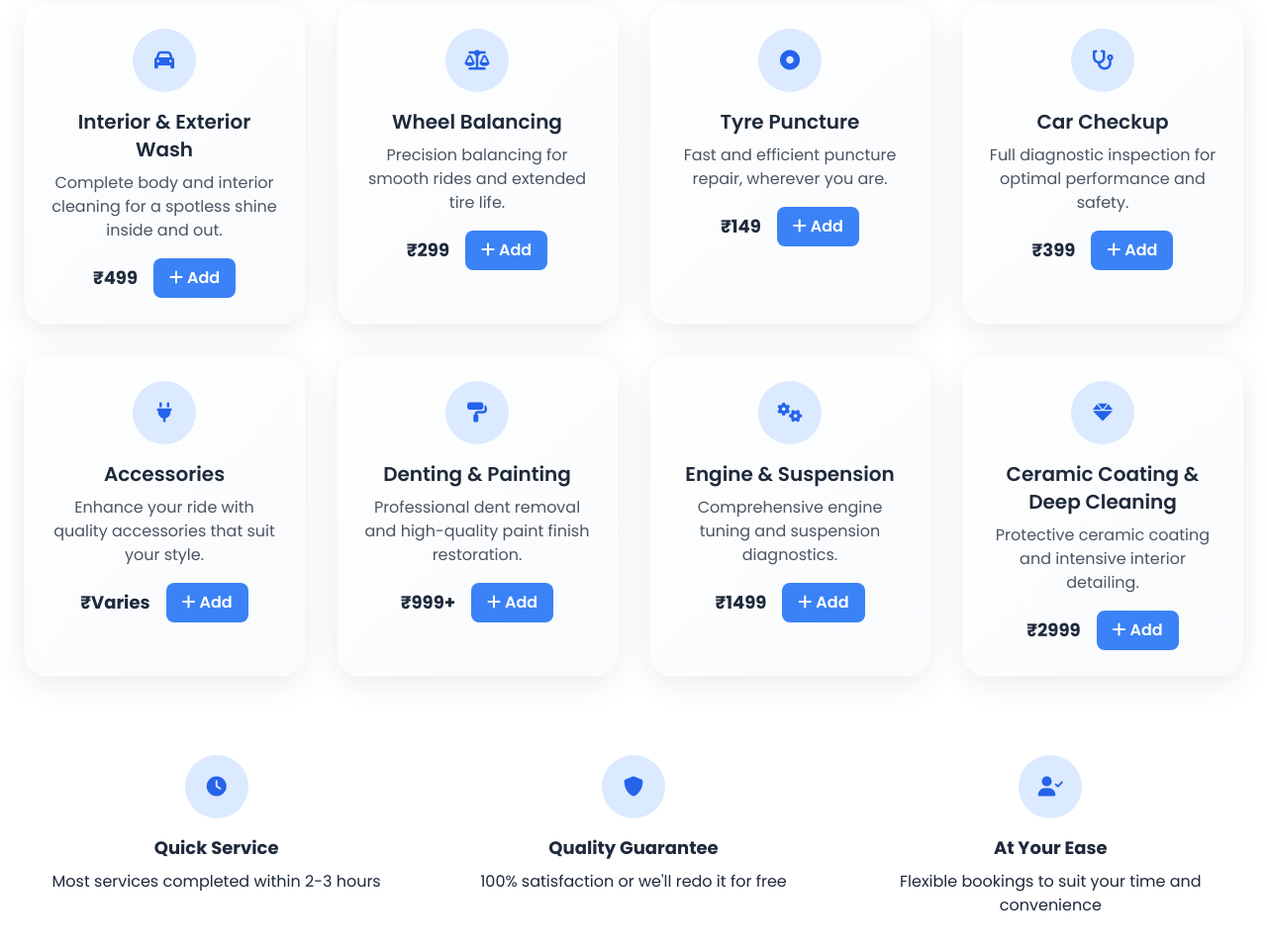
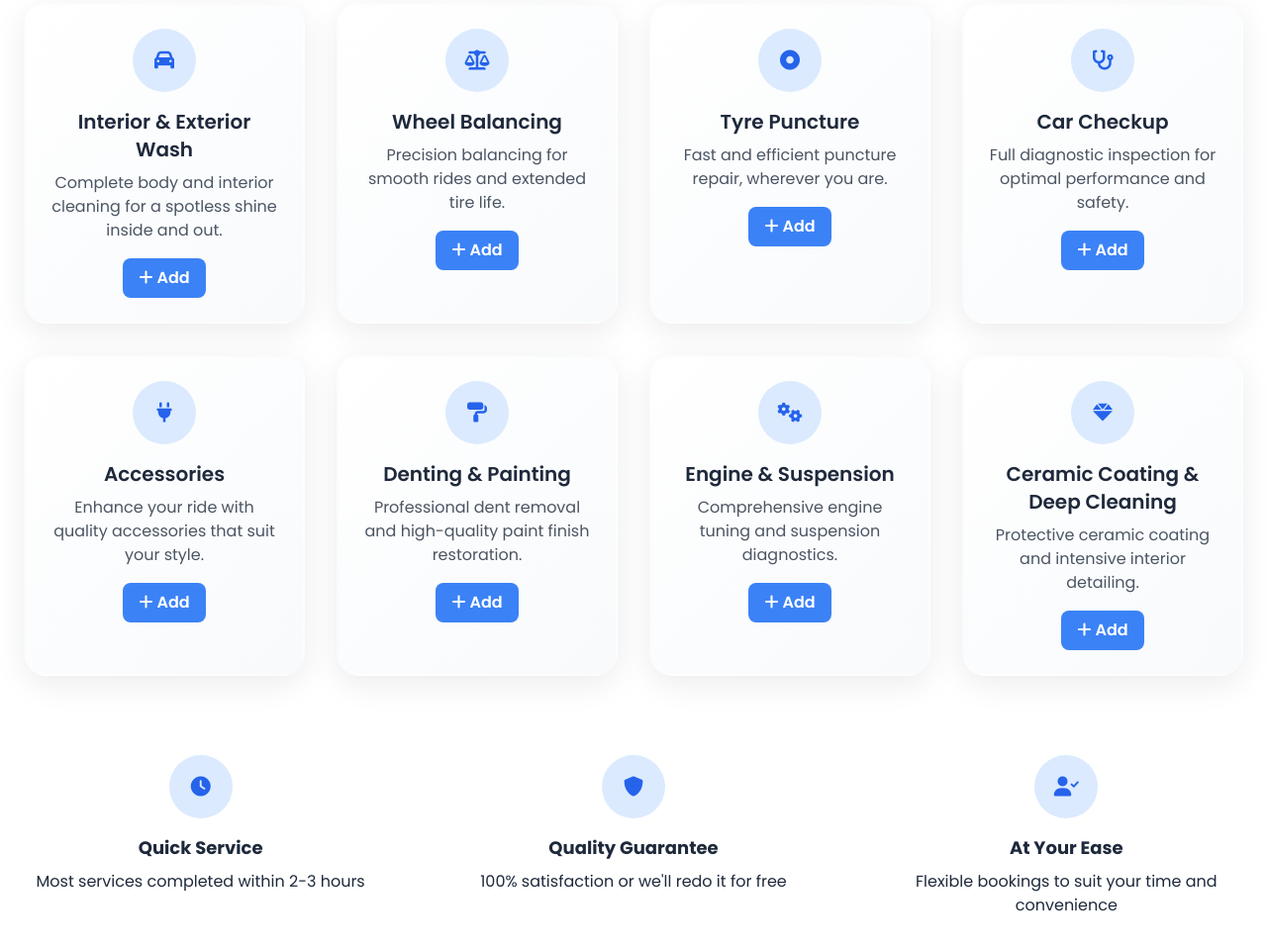
Before and after one commit to ParthBhut69/DriveConnect-Copy, a website: page index.html in a window 1280 px wide. Shown: the part 1720-2680 px from the top of the page at 99% size. Drawn offline with nearby package versions, Linux system fonts and the light colour scheme.

Commit message:
Update index.html
updated the code

```diff
--- a/index.html
+++ b/index.html
@@ -910,7 +910,7 @@ header#home .w-full.md\:w-1\/2 {
           <!-- Car Model -->
           <div>
             <label class="block text-sm font-medium text-slate-700 mb-2">
-              <i class="fas fa-cog text-blue-600 mr-2"></i>Car Model
+              <i class="fas fa-cog text-blue-600 mr-2"></i>Car Type
             </label>
              <select required class="w-full text-base px-4 py-3 border border-gray-300 rounded-lg bg-white/80 focus:ring-2 focus:ring-blue-500 focus:outline-none">
               <option value="">Select car type</option>
@@ -1017,7 +1017,6 @@ header#home .w-full.md\:w-1\/2 {
 </section>
 
 
-
 <!-- Services -->
 <section id="services" class="py-20 bg-white relative overflow-hidden">
   <div class="max-w-7xl mx-auto px-6 text-center relative z-10">
@@ -1036,7 +1035,6 @@ header#home .w-full.md\:w-1\/2 {
         <h3 class="text-xl font-semibold mb-2 group-hover:text-blue-600">Interior & Exterior Wash</h3>
         <p class="text-gray-600 mb-4">Complete body and interior cleaning for a spotless shine inside and out.</p>
         <div class="flex justify-center items-center gap-4 w-full">
-          <span class="text-lg font-bold text-slate-800">₹499</span>
           <button class="add-to-cart-btn"><i class="fas fa-plus mr-1"></i>Add</button>
         </div>
       </div>
@@ -1049,12 +1047,9 @@ header#home .w-full.md\:w-1\/2 {
         <h3 class="text-xl font-semibold mb-2 group-hover:text-blue-600">Wheel Balancing</h3>
         <p class="text-gray-600 mb-4">Precision balancing for smooth rides and extended tire life.</p>
         <div class="flex justify-center items-center gap-4 w-full">
-          <span class="text-lg font-bold text-slate-800">₹299</span>
           <button class="add-to-cart-btn"><i class="fas fa-plus mr-1"></i>Add</button>
         </div>
       </div>
-
-      <!-- Repeat same changes for remaining service cards -->
 
       <!-- Service 3 -->
       <div class="service-card p-6 border rounded-lg shadow hover:shadow-lg transition group cursor-pointer flex flex-col items-center">
@@ -1064,7 +1059,6 @@ header#home .w-full.md\:w-1\/2 {
         <h3 class="text-xl font-semibold mb-2 group-hover:text-blue-600">Tyre Puncture</h3>
         <p class="text-gray-600 mb-4">Fast and efficient puncture repair, wherever you are.</p>
         <div class="flex justify-center items-center gap-4 w-full">
-          <span class="text-lg font-bold text-slate-800">₹149</span>
           <button class="add-to-cart-btn"><i class="fas fa-plus mr-1"></i>Add</button>
         </div>
       </div>
@@ -1077,7 +1071,6 @@ header#home .w-full.md\:w-1\/2 {
         <h3 class="text-xl font-semibold mb-2 group-hover:text-blue-600">Car Checkup</h3>
         <p class="text-gray-600 mb-4">Full diagnostic inspection for optimal performance and safety.</p>
         <div class="flex justify-center items-center gap-4 w-full">
-          <span class="text-lg font-bold text-slate-800">₹399</span>
           <button class="add-to-cart-btn"><i class="fas fa-plus mr-1"></i>Add</button>
         </div>
       </div>
@@ -1090,7 +1083,6 @@ header#home .w-full.md\:w-1\/2 {
         <h3 class="text-xl font-semibold mb-2 group-hover:text-blue-600">Accessories</h3>
         <p class="text-gray-600 mb-4">Enhance your ride with quality accessories that suit your style.</p>
         <div class="flex justify-center items-center gap-4 w-full">
-          <span class="text-lg font-bold text-slate-800">₹Varies</span>
           <button class="add-to-cart-btn"><i class="fas fa-plus mr-1"></i>Add</button>
         </div>
       </div>
@@ -1103,7 +1095,6 @@ header#home .w-full.md\:w-1\/2 {
         <h3 class="text-xl font-semibold mb-2 group-hover:text-blue-600">Denting & Painting</h3>
         <p class="text-gray-600 mb-4">Professional dent removal and high-quality paint finish restoration.</p>
         <div class="flex justify-center items-center gap-4 w-full">
-          <span class="text-lg font-bold text-slate-800">₹999+</span>
           <button class="add-to-cart-btn"><i class="fas fa-plus mr-1"></i>Add</button>
         </div>
       </div>
@@ -1116,7 +1107,6 @@ header#home .w-full.md\:w-1\/2 {
         <h3 class="text-xl font-semibold mb-2 group-hover:text-blue-600">Engine & Suspension</h3>
         <p class="text-gray-600 mb-4">Comprehensive engine tuning and suspension diagnostics.</p>
         <div class="flex justify-center items-center gap-4 w-full">
-          <span class="text-lg font-bold text-slate-800">₹1499</span>
           <button class="add-to-cart-btn"><i class="fas fa-plus mr-1"></i>Add</button>
         </div>
       </div>
@@ -1129,11 +1119,12 @@ header#home .w-full.md\:w-1\/2 {
         <h3 class="text-xl font-semibold mb-2 group-hover:text-blue-600">Ceramic Coating & Deep Cleaning</h3>
         <p class="text-gray-600 mb-4">Protective ceramic coating and intensive interior detailing.</p>
         <div class="flex justify-center items-center gap-4 w-full">
-          <span class="text-lg font-bold text-slate-800">₹2999</span>
           <button class="add-to-cart-btn"><i class="fas fa-plus mr-1"></i>Add</button>
         </div>
       </div>
     </div>
+  </div>
+<!-- </section> -->
 
     <!-- Features Section -->
     <div class="mt-20 grid grid-cols-1 md:grid-cols-3 gap-8">
@@ -1423,7 +1414,7 @@ header#home .w-full.md\:w-1\/2 {
 
 
 
-<!-- Become Service Provider Section -->
+<!-- Become Service Provider Section
 <section class="bg-slate-800 text-white py-20 text-center relative overflow-hidden">
   <div class="relative z-10 max-w-4xl mx-auto px-6">
     <h2 class="text-4xl md:text-6xl font-bold mb-6 gradient-text">Be Our Partner.<br>Drive Your Business Further.</h2>
@@ -1455,7 +1446,7 @@ header#home .w-full.md\:w-1\/2 {
       </div>
     </div>
   </div>
-</section>
+</section> -->
 
 <!-- Contact -->
 <section id="contact" class="py-20 bg-white relative">
```
